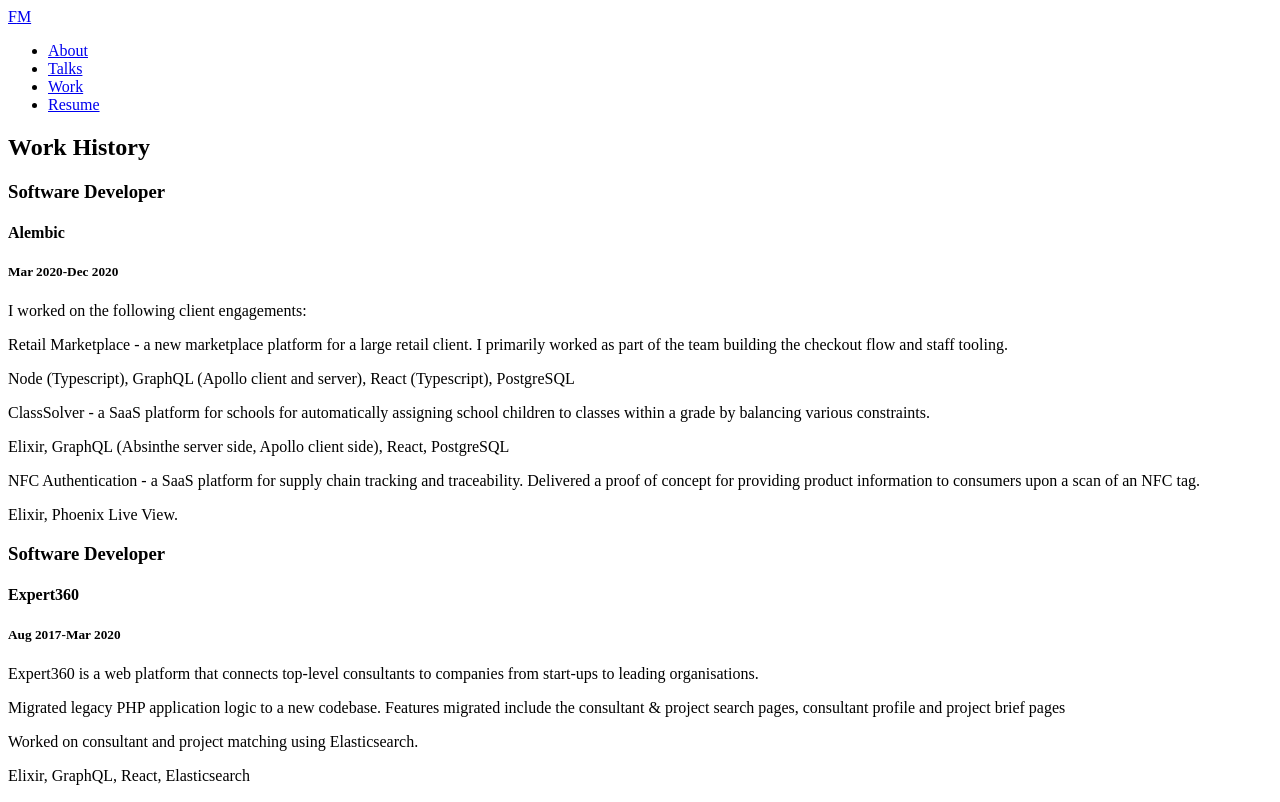
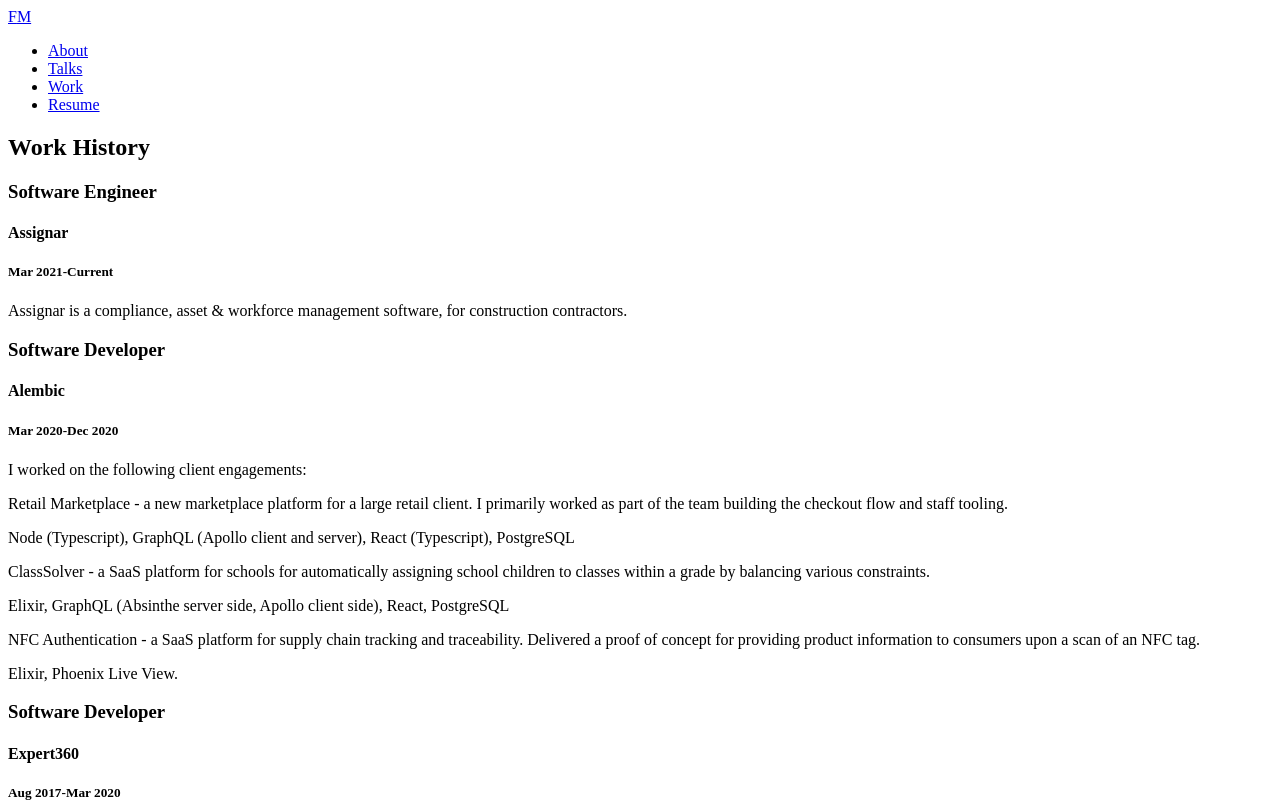
Before and after one commit to fimac/fimac-site, a Next.js app: page /work-history in a window 1280 px wide. Shown: the top 802 px of the page. Built offline with nearby package versions, Linux system fonts and the light colour scheme.

Commit message:
update work history

```diff
--- a/pages/work-history.tsx
+++ b/pages/work-history.tsx
@@ -5,6 +5,17 @@
     <h2 className='text-5xl font-normal leading-normal mt-0 mb-2 text-gray-800'>
       Work History
     </h2>
+    <Work
+      position='Software Engineer'
+      company='Assignar'
+      from='Mar 2021'
+      to='Current'
+    >
+      <p className='mt-6 text-xl font-light leading-relaxed mb-4 text-gray-600'>
+        Assignar is a compliance, asset & workforce management software, for
+        construction contractors.
+      </p>
+    </Work>
     <Work
       position='Software Developer'
       company='Alembic'
```
